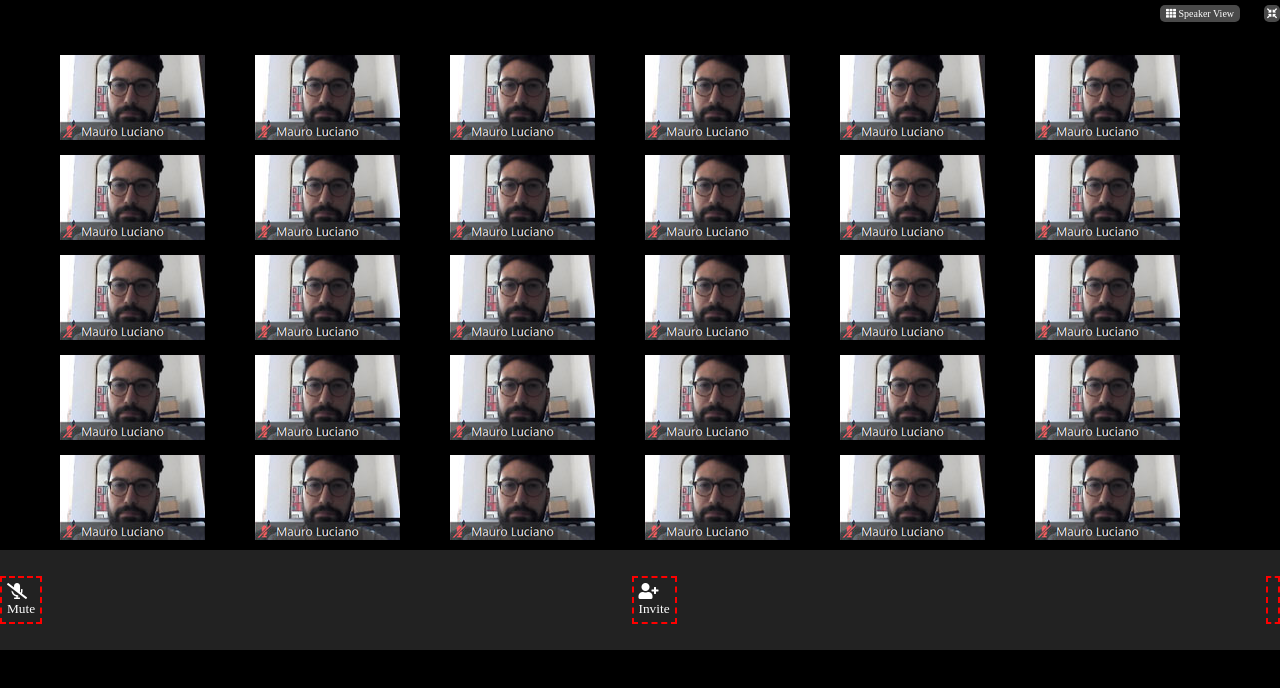
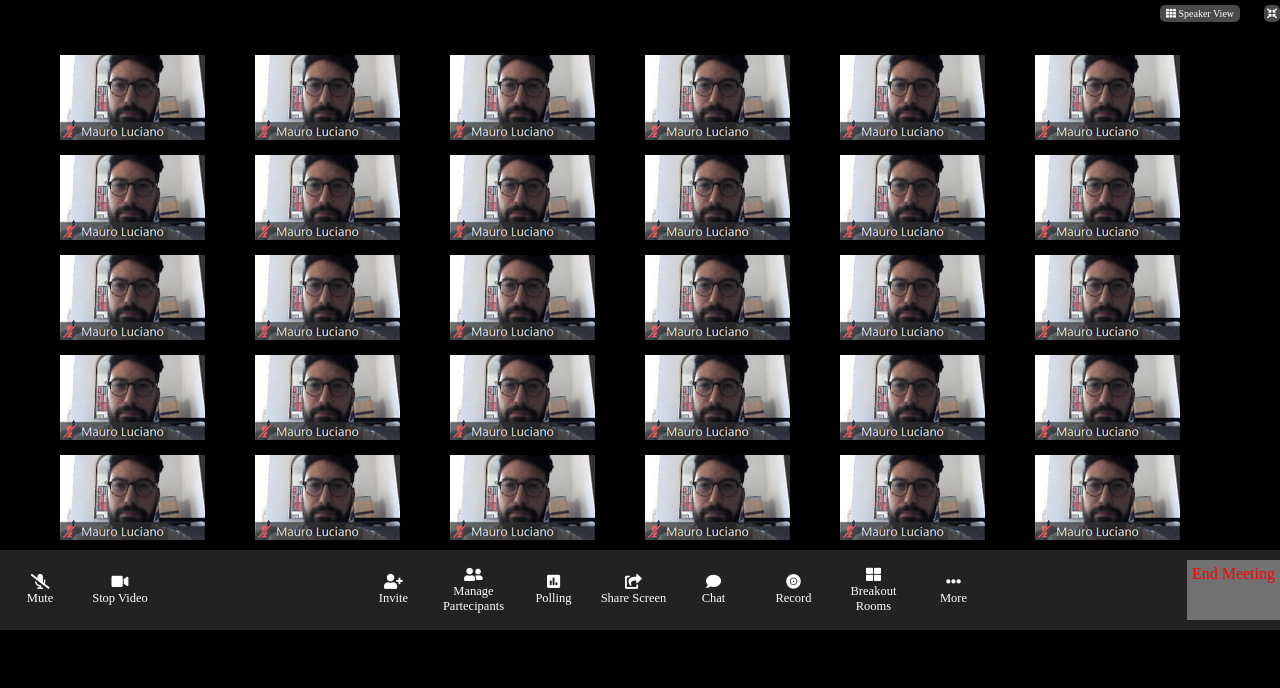
Before and after one commit to mauroluciano/html-css-zoom, a plain HTML site: page index.html in a window 1280 px wide. Drawn offline with Linux system fonts and the light colour scheme.

Commit message:
end icon footer

```diff
--- a/css/style.css
+++ b/css/style.css
@@ -87,10 +87,25 @@ main {
 
 footer {
   background-color: #222222;
-  height: 100px;
+  height: 80px;
   color: white;
 }
 
 footer sub {
   display: block;
 }
+
+section {
+  width: 80px;
+  text-align: center;
+  font-size: 15px;
+  align-self: center;
+}
+
+.end {
+  background-color: #727171;
+  height: 60px;
+  color: red;
+  padding: 5px;
+  margin: 0;
+}
--- a/index.html
+++ b/index.html
@@ -65,21 +65,63 @@
 
     <footer class="flex">
       <div class="container flex between">
-        <div class="left-button flex debug">
+        <div class="left-button flex">
           <section>
             <i class="fas fa-microphone-slash"></i>
             <sub>Mute</sub>
           </section>
+
+          <section>
+            <i class="fas fa-video"></i>
+            <sub>Stop Video</sub>
+          </section>
         </div>
 
-        <div class="center-button flex debug">
+        <div class="center-button flex">
           <section>
             <i class="fas fa-user-plus"></i>
             <sub>Invite</sub>
           </section>
+
+          <section>
+            <i class="fas fa-user-friends"></i>
+            <sub>Manage Partecipants</sub>
+          </section>
+
+          <section>
+            <i class="fas fa-poll"></i>
+            <sub>Polling</sub>
+          </section>
+
+          <section>
+            <i class="fas fa-share-square"></i>
+            <sub>Share Screen</sub>
+          </section>
+
+          <section>
+            <i class="fas fa-comment"></i>
+            <sub>Chat</sub>
+          </section>
+
+          <section>
+            <i class="fas fa-record-vinyl"></i>
+            <sub>Record</sub>
+          </section>
+
+          <section>
+            <i class="fas fa-th-large"></i>
+            <sub>Breakout Rooms</sub>
+          </section>
+
+          <section>
+            <i class="fas fa-ellipsis-h"></i>
+            <sub>More</sub>
+          </section>
         </div>
 
-        <div class="right-button flex debug"></div>
+        <div class="right-button flex">
+          <div class="end">End Meeting</div>
+        </div>
       </div>
     </footer>
 
```
